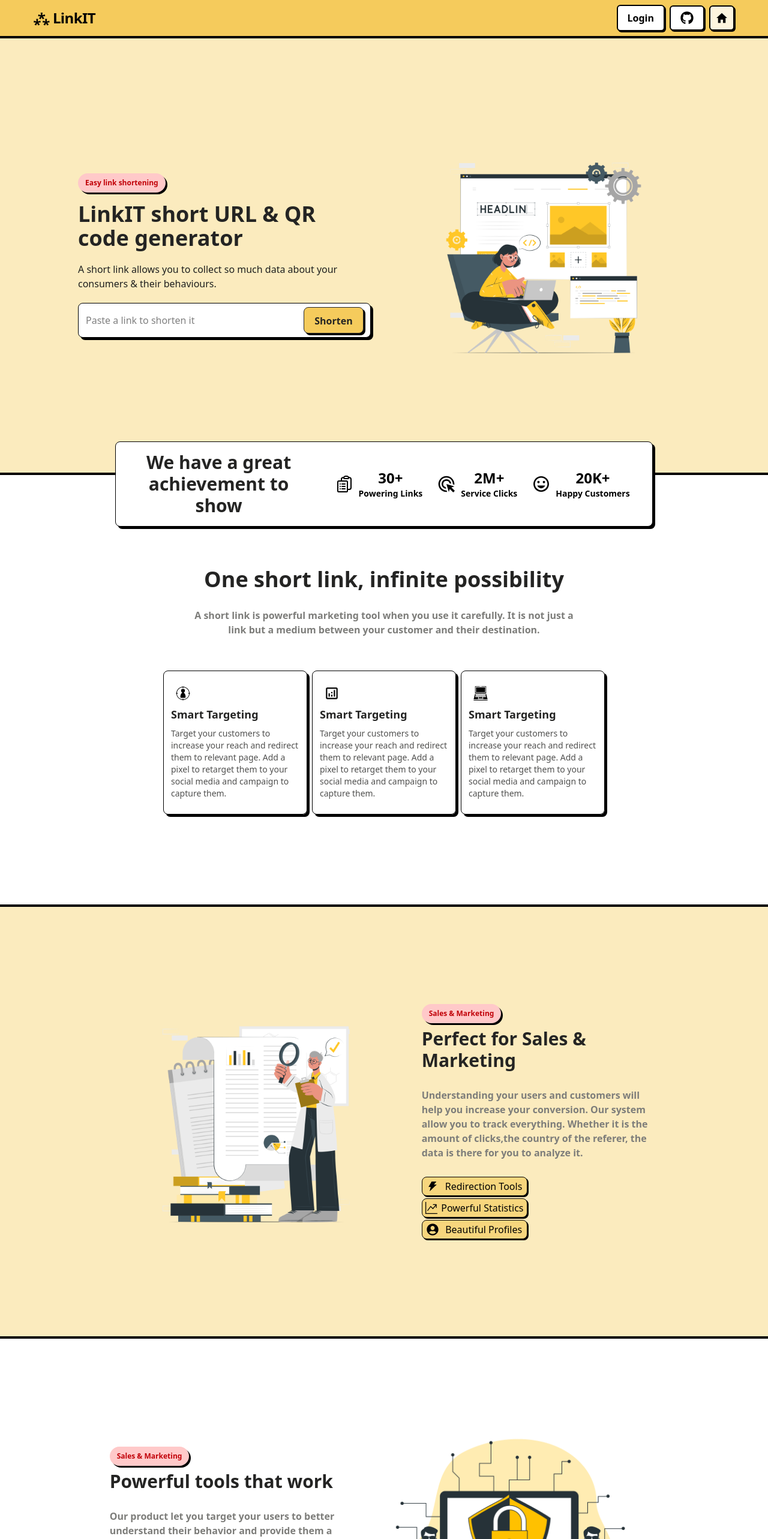
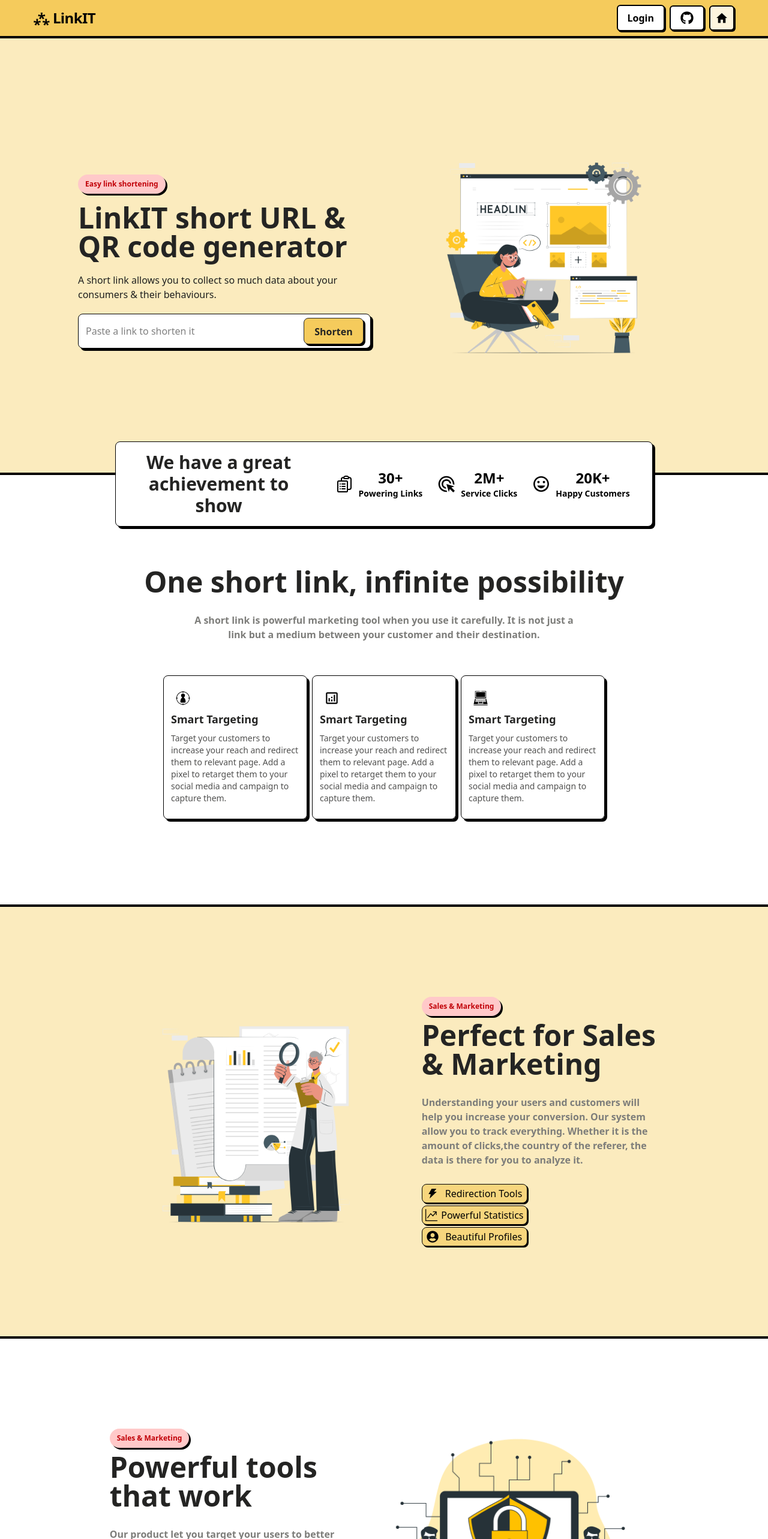
Before and after one commit to AbhayLonkar/url_shortner_frontend, a React (Vite) app: page / in a window 1280 px wide. Shown: the top 2566 px of the page at 60% size. Built offline with nearby package versions, Linux system fonts and the light colour scheme.

Commit message:
updates ui

```diff
--- a/src/components/IntegrationCard.jsx
+++ b/src/components/IntegrationCard.jsx
@@ -2,7 +2,7 @@
 
 const IntegrationCard = ({image, name}) => {
     return (
-        <div className={'border p-6 h-45 w-45 flex justify-center items-center flex-col gap-5 rounded-lg shadow-[2px_2px_0_#000] cursor-pointer hover:scale-110 transition-all active:scale-110'}>
+        <div className={'border p-6 md:h-40 md:w-40 size-34  flex justify-center items-center flex-col gap-5 rounded-lg shadow-[2px_2px_0_#000] cursor-pointer hover:scale-110 transition-all active:scale-110'}>
             <img src={image} alt={'WordPress'} width={'50px'} />
             <p className={'text-center font-semibold text-eerie-black'}>{name}</p>
         </div>
--- a/src/sections/AboutSection.jsx
+++ b/src/sections/AboutSection.jsx
@@ -2,7 +2,6 @@
 import {HiOutlineClipboardDocumentList} from "react-icons/hi2";
 import {MdAdsClick} from "react-icons/md";
 import {IoMdHappy} from "react-icons/io";
-import Card from "../components/Card.jsx";
 import CardContainer from "../components/CardContainer.jsx";
 
 const AboutSection = () => {
@@ -37,7 +36,7 @@
                     </div>
                 </div>
             </div>
-            <h2 className={'mt-16 text-4xl text-eerie-black font-bold text-center p-1'}>One short link, infinite
+            <h2 className={'mt-16 text-5xl text-eerie-black font-bold text-center p-1'}>One short link, infinite
                 possibility</h2>
             <p className={'font-semibold md:w-2xl text-center mt-5 text-eerie-black-700 p-1'}>
                 A short link is powerful marketing tool when you use it carefully. It is not just a link but a
--- a/src/sections/ContactSession.jsx
+++ b/src/sections/ContactSession.jsx
@@ -2,9 +2,8 @@
 import {
     FaGithub,
     FaLinkedin,
-    FaTwitter,
     FaEnvelope,
-    FaDiscord, FaUser
+    FaUser
 } from 'react-icons/fa';
 
 const ContactSection = () => {
@@ -12,7 +11,7 @@
         <section className="py-16 bg-gray-50 border-b-4" id={'contact'}>
             <div className="container mx-auto px-4">
                 <div className="text-center mb-12">
-                    <h2 className="text-4xl font-bold text-gray-800 mb-4">Let's Connect</h2>
+                    <h2 className="text-5xl font-bold text-gray-800 mb-4">Let's Connect</h2>
                     <p className="text-gray-600 max-w-2xl mx-auto">
                         Feel free to reach out for collaborations, questions, or just to say hello!
                     </p>
--- a/src/sections/HomeSection.jsx
+++ b/src/sections/HomeSection.jsx
@@ -39,12 +39,12 @@
 
     return (
         <section id={'home'}
-                 className={'bg-saffron-800 md:h-[91vh] border-b-4'}>
+                 className={'bg-saffron-800 md:h-[91vh] min-h-[91vh] h-max border-b-4'}>
             <div className={'flex justify-center items-center md:flex-row flex-col h-full md:gap-5 gap-1 px-5'}>
                 <div
-                    className={'flex justify-center items-center flex-col gap-2 md:w-lg max-w-lg w-[90%] h-100 p-3'}>
+                    className={'flex justify-center items-center flex-col gap-2 md:w-lg max-w-lg w-[90%] md:h-100 p-3 mt-5'}>
                     <Tag text={'Easy link shortening'}/>
-                    <h1 className={'font-bold text-eerie-black text-4xl mt-2'}>
+                    <h1 className={'font-bold text-eerie-black text-5xl mt-2'}>
                         LinkIT short URL & QR code generator
                     </h1>
                     <p className={'my-3 text-jet-300 font-medium'}>
@@ -84,7 +84,7 @@
 
                 <div
                     className={'flex md:justify-center items-center flex-col gap-2  md:w-lg max-w-lg w-[95%] h-100 p-3'}>
-                    <img src={'/images/home-section.png'} alt={'link-it'} className={'h-full'}/>
+                    <img src={'/images/home-section.png'} alt={'link-it'} className={'h-full object-cover'}/>
                 </div>
             </div>
         </section>
--- a/src/sections/IntegrationSection.jsx
+++ b/src/sections/IntegrationSection.jsx
@@ -54,7 +54,7 @@
     ]
 
     return <>
-        <h1 className={'mt-14 text-3xl font-bold text-eerie-black text-center'}>Integration</h1>
+        <h1 className={'mt-14 text-5xl font-bold text-eerie-black text-center'}>Integration</h1>
         <p className={'text-eerie-black-600 my-5 text-center'}>Connect with popular tools and boost your productivity</p>
         <div className={'flex flex-wrap justify-center items-center  max-w-4xl p-10 gap-4'}>
             {integrations.map((item, index) => (
--- a/src/sections/ServicesSection.jsx
+++ b/src/sections/ServicesSection.jsx
@@ -11,11 +11,11 @@
             <div className={'flex justify-center items-center gap-2 md:flex-row flex-col  px-3'}>
                 <div
                     className={'flex md:justify-center items-center flex-col md:w-1/2 max-w-lg w-[95%] h-100 p-3'}>
-                    <img src={'/images/analytic.png'} alt={'link-it'} className={'h-full'}/>
+                    <img src={'/images/analytic.png'} alt={'link-it'} className={'h-full object-cover'}/>
                 </div>
                 <div className={'flex flex-col p-3 justify-center gap-2 md:w-1/3 w-[70%] '}>
                     <Tag text={'Sales & Marketing'}/>
-                    <h2 className={'text-eerie-black text-3xl font-bold'}>Perfect for Sales & Marketing </h2>
+                    <h2 className={'text-eerie-black text-5xl font-bold'}>Perfect for Sales & Marketing </h2>
                     <p className={'font-semibold  my-5 text-eerie-black-700 '}>
                         Understanding your users and customers will help you increase your conversion. Our system
                         allow you to track everything. Whether it is the amount of clicks,the country of the
@@ -44,7 +44,7 @@
                 <div
                     className={'flex flex-col p-3 justify-center gap-2 md:w-1/3 w-[70%] '}>
                     <Tag text={'Sales & Marketing'}/>
-                    <h2 className={'text-eerie-black text-3xl font-bold'}>Powerful tools that work </h2>
+                    <h2 className={'text-eerie-black text-5xl font-bold'}>Powerful tools that work </h2>
                     <p className={'font-semibold  my-5 text-eerie-black-700 '}>
                         Our product let you target your users to better understand their behavior and provide them a
                         better overall experience through smart re-targeting. We provide you many powerful tools to
@@ -67,7 +67,7 @@
 
                 <div
                     className={'flex md:justify-center items-center flex-col md:w-1/2 max-w-lg w-[95%] h-100 p-3'}>
-                    <img src={'/images/security.png'} alt={'link-it'} className={'h-auto'}/>
+                    <img src={'/images/security.png'} alt={'link-it'} className={'h-auto object-cover'}/>
                 </div>
             </div>
         </section>
@@ -76,11 +76,11 @@
             <div className={'flex justify-center items-center gap-2 md:flex-row flex-col  px-3'}>
                 <div
                     className={'flex md:justify-center items-center flex-col md:w-1/2 max-w-lg w-[95%] h-100 p-3'}>
-                    <img src={'/images/qr.png'} alt={'link-it'} className={'h-full'}/>
+                    <img src={'/images/qr.png'} alt={'link-it'} className={'h-full object-cover'}/>
                 </div>
                 <div className={'flex flex-col p-3 justify-center gap-2 md:w-1/3 w-[70%] '}>
                     <Tag text={'QR Codes'}/>
-                    <h2 className={'text-eerie-black text-3xl font-bold'}>QR Code</h2>
+                    <h2 className={'text-eerie-black text-5xl font-bold'}>QR Code</h2>
                     <p className={'font-semibold  my-5 text-eerie-black-700 '}>
                         Easy to use dynamic, customizable QR codes for your marketing campaigns. Analyze statistics
                         and optimize your marketing strategy and increase engagement.
```
